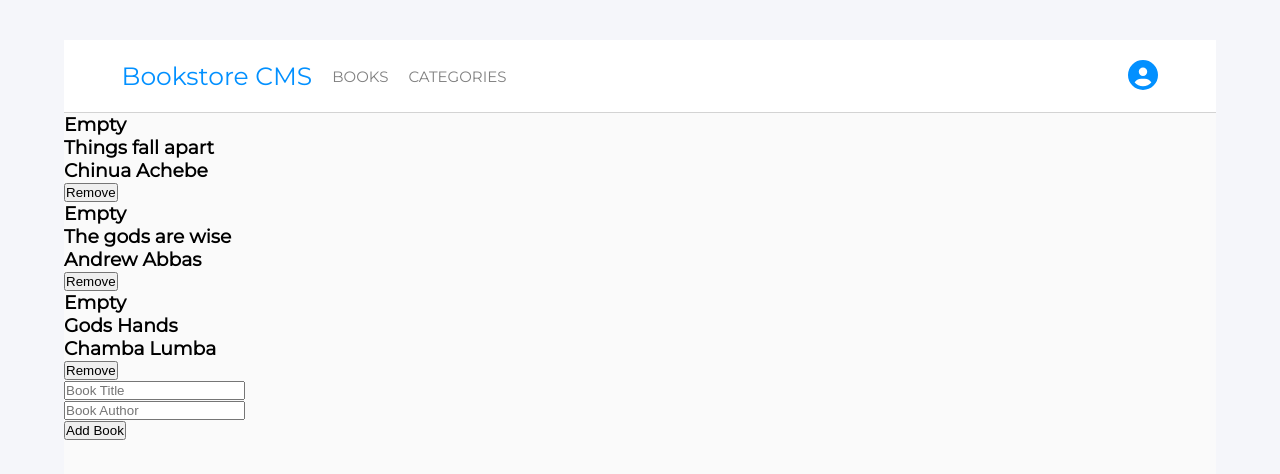
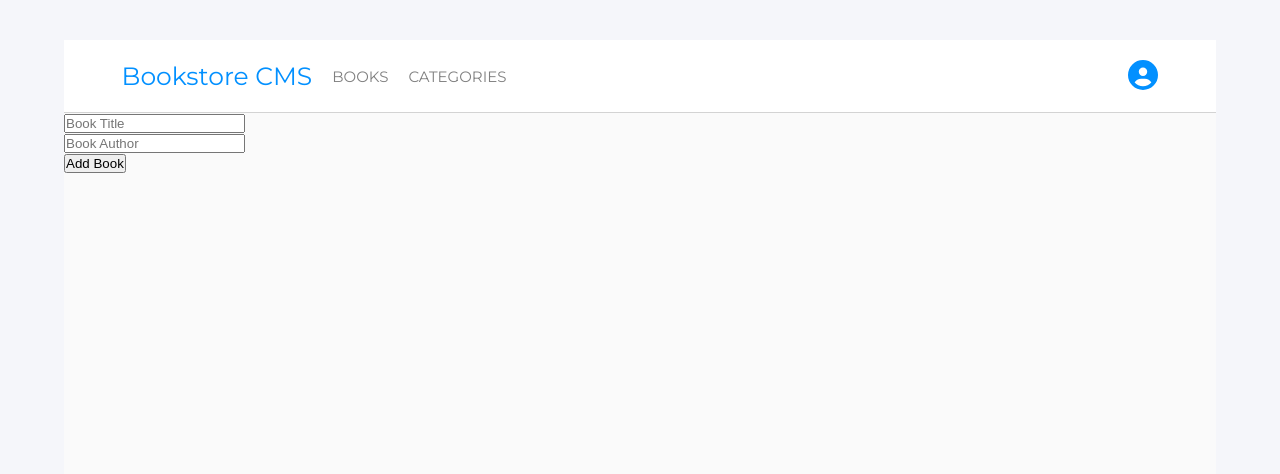
Before and after one commit to ndorrh/bookstore, a React (Create React App) app: page / in a window 1280 px wide. Shown: the top 474 px of the page. Built offline with nearby package versions, Linux system fonts and the light colour scheme.

Commit message:
Modify bookContainer to dispatch change when the remove button is click and Also Pass bookList as props top Book component

```diff
--- a/src/components/BookContainer.js
+++ b/src/components/BookContainer.js
@@ -1,43 +1,28 @@
 import React from 'react';
-import { useDispatch } from 'react-redux';
+import { useDispatch, useSelector } from 'react-redux';
 import Book from './Book';
 import InputBook from './InputBook';
 import { booksActions } from '../redux/books/books';
 
 function BookContainer() {
-  const bookArr = [
-    {
-      id: 1,
-      title: 'Things fall apart',
-      author: 'Chinua Achebe',
-    },
-    {
-      id: 2,
-      title: 'The gods are wise',
-      author: 'Andrew Abbas',
-    },
-    {
-      id: 3,
-      title: 'Gods Hands',
-      author: 'Chamba Lumba',
-    },
-  ];
+  const dispatch = useDispatch();
+  const books = useSelector((state) => state.books.booksList);
 
-  const dispatch = useDispatch();
-  const handleRemoveBook = () => {
-    dispatch(booksActions.removeBook());
+  const handleRemoveBook = (e) => {
+    dispatch(booksActions.removeBook(e.target.id));
   };
+
   return (
     <div>
       <section className="bookContainer">
-        {bookArr.map((book) => (
+        {books.map((book) => (
           <>
             <div className="book-details">
               <h3>Empty</h3>
               <Book key={book.id} props={book} />
             </div>
             <div className="book-actions">
-              <button type="button" onClick={handleRemoveBook}>Remove</button>
+              <button type="button" onClick={handleRemoveBook} id={book.id}>Remove</button>
             </div>
           </>
         ))}
```
